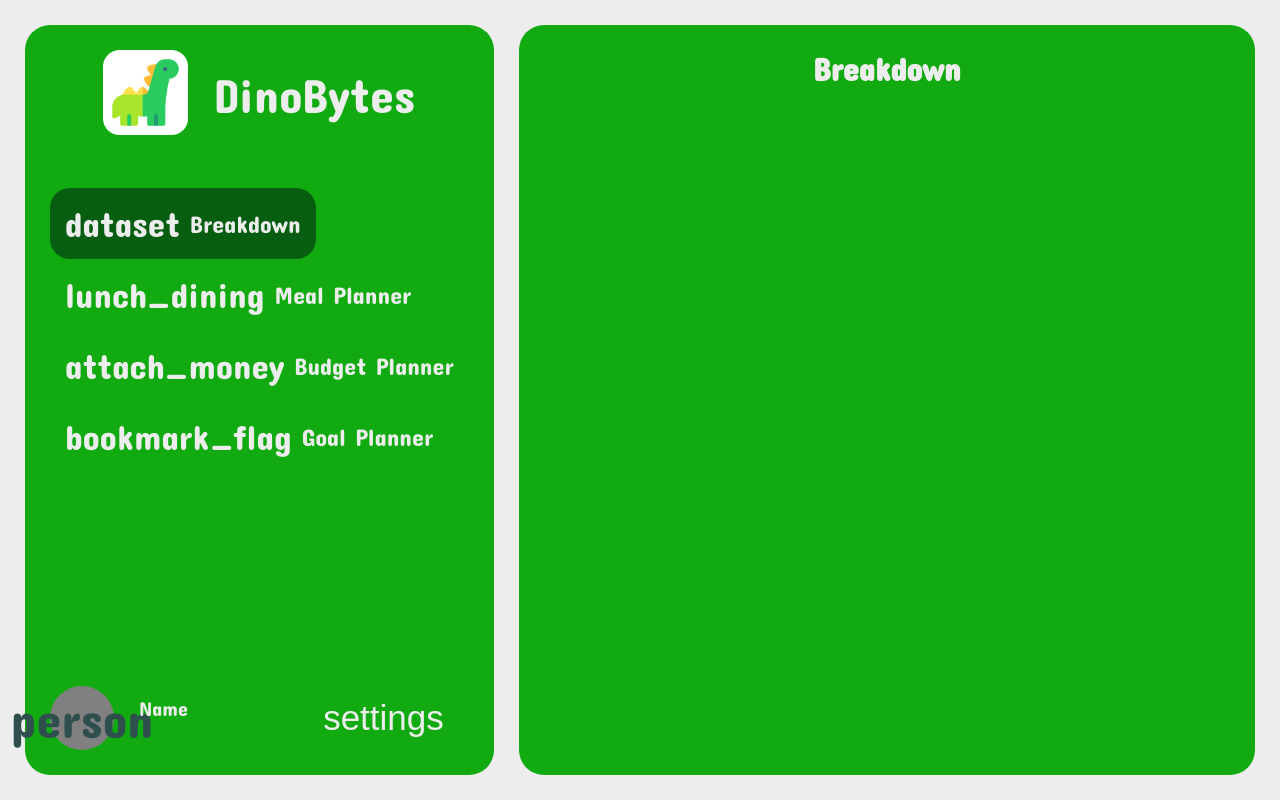
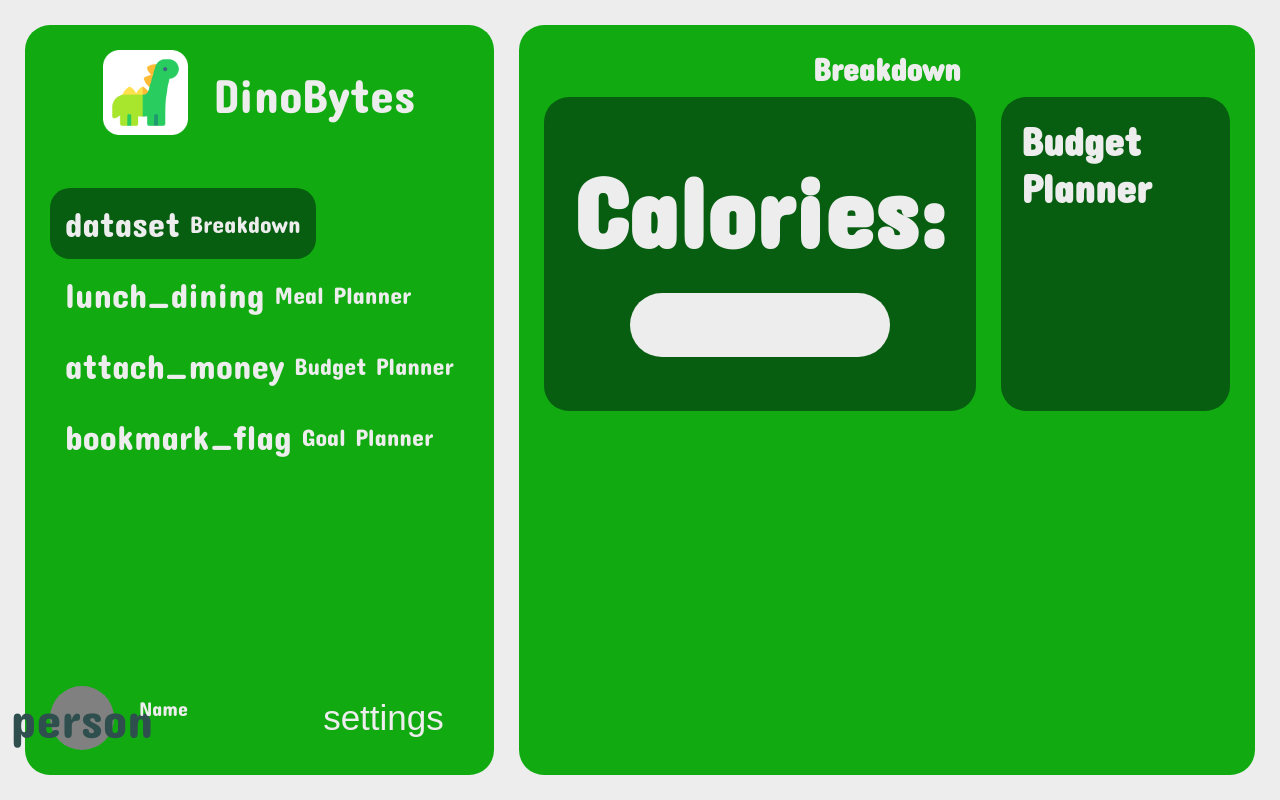
Before and after one commit to LikeMyGames/DinoBytes, a Next.js app: page / in a window 1280 px wide. Built offline with nearby package versions, Linux system fonts and the light colour scheme.

Commit message:
Breakdown updated

```diff
--- /dev/null
+++ b/components/Breakdown/Breakdown.module.css
@@ -0,0 +1,43 @@
+.breakdown_container {
+    display: grid;
+    height: 100%;
+    width: 100%;
+    grid-template-rows: 1fr 1fr;
+    grid-template-columns: 1fr 1fr;
+    gap: 25px;
+}
+
+.breakdown_calories {
+    grid-column: 1 / 2;
+    grid-row: 1 / 2;
+    display: flex;
+    background-color: var(--tertiary);
+    border-radius: 25px;
+    padding: 30px;
+    font-size: 50px;
+    align-items: center;
+    flex-direction: column;
+    justify-content: space-evenly;
+}
+
+.calories_count {
+    width: 70%;
+    height: 25%;
+    display: flex;
+    background-color: var(--background);
+    border-radius: 50px;
+    padding: 30px;
+    justify-content: center;
+    font-size: 20px;
+}
+
+.breakdown_budget_planner {
+    grid-column: 2 / 3;
+    grid-row: 1 / 2;
+    display: flex;
+    background-color: var(--tertiary);
+    border-radius: 25px;
+    justify-content: center;
+    padding: 20px;
+    font-size: 20px;
+}
--- a/components/Breakdown/Breakdown.tsx
+++ b/components/Breakdown/Breakdown.tsx
@@ -1,9 +1,17 @@
-import styles from "@/app/page.module.css"
+import styles from "./Breakdown.module.css"
 
 export function Breakdown() {
     return (
         <div className={styles.breakdown_container}>
+            <div className={styles.breakdown_calories}>
+                <h1>Calories:</h1>
+                <div className={styles.calories_count}>
 
+                </div>
+            </div>
+            <div className={styles.breakdown_budget_planner}>
+                <h1>Budget Planner</h1>
+            </div>
         </div>
     )
 }
```
